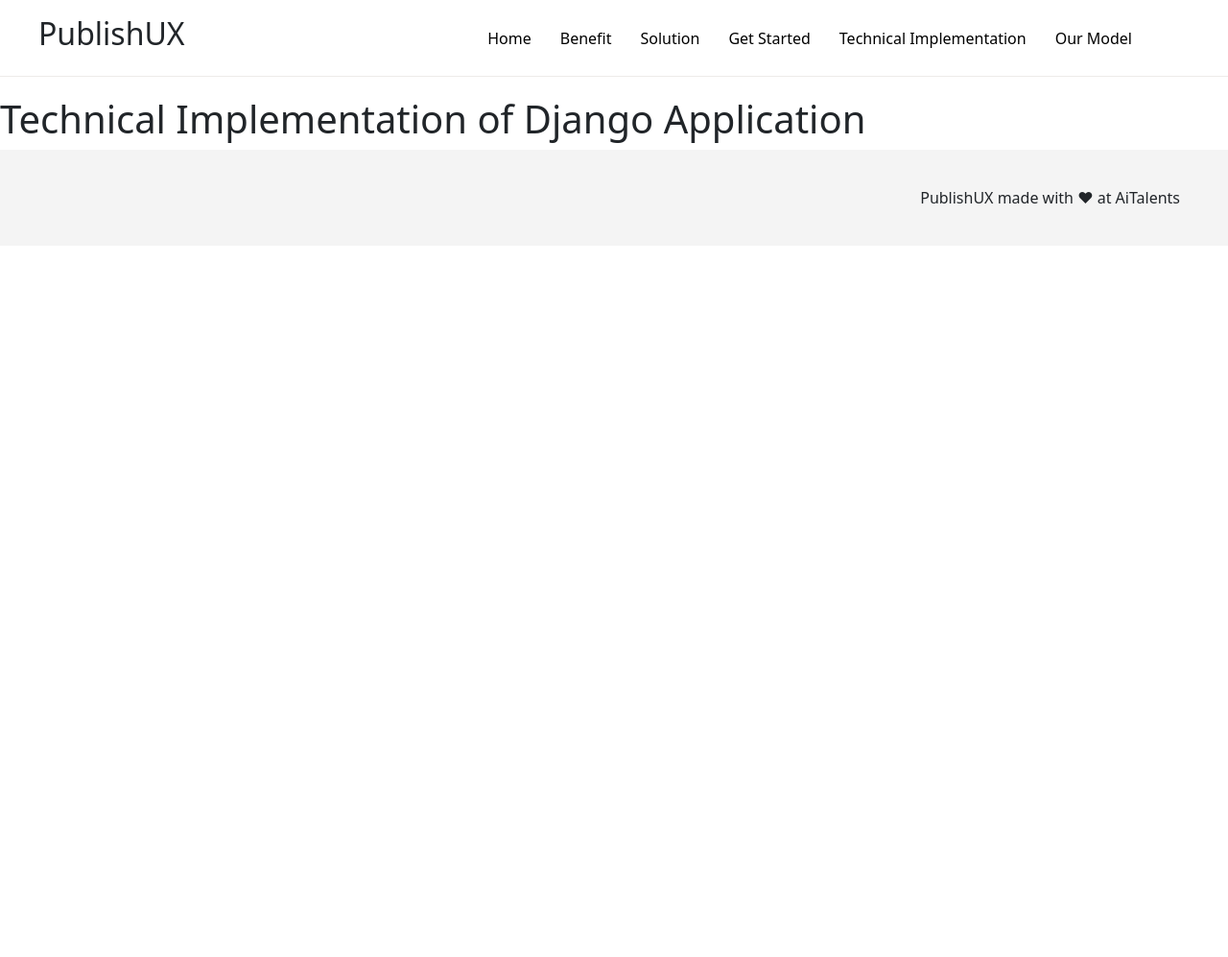
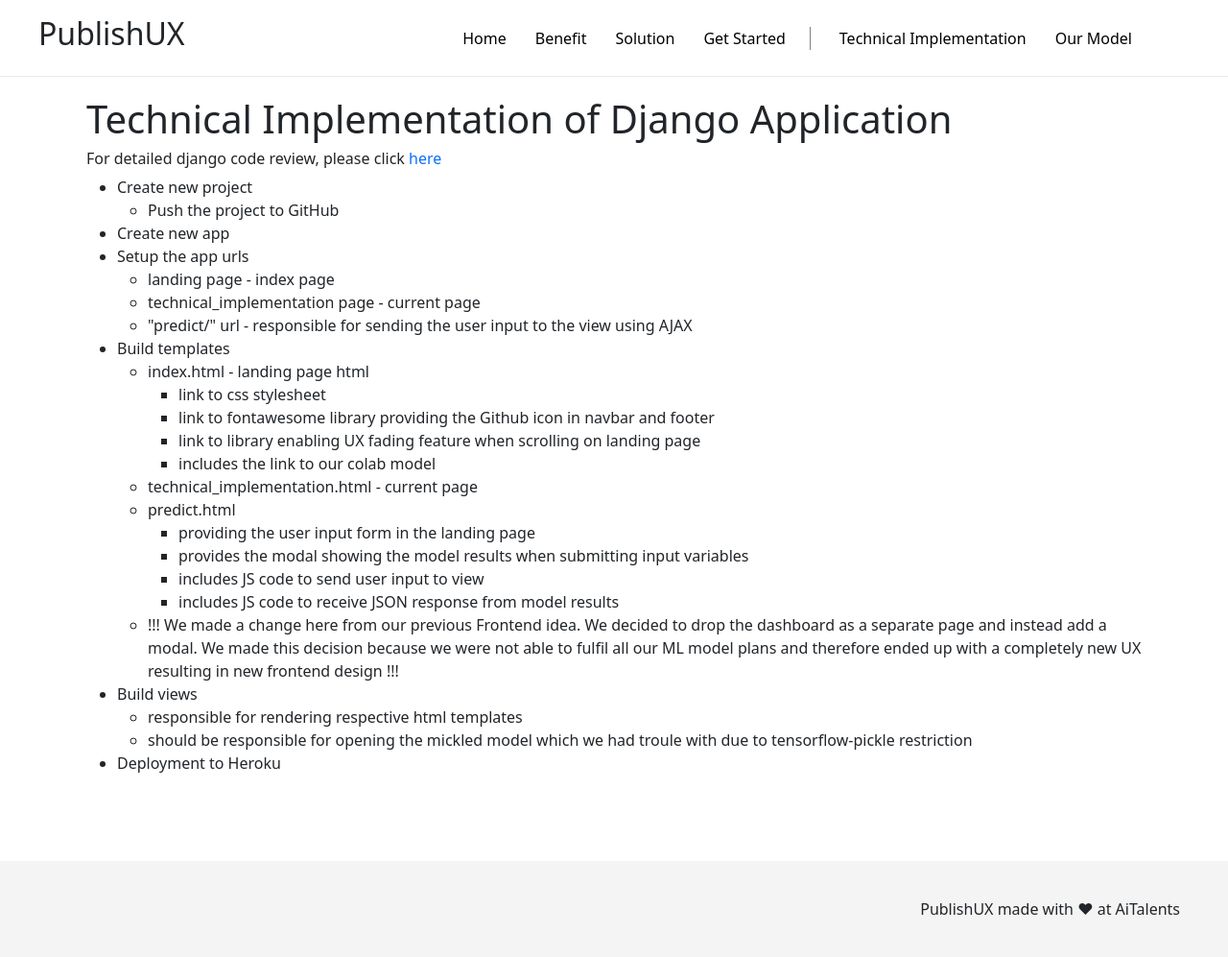
Before and after one commit to MetinLamby/djangoPublishUX, a Django app: page /technical_implementation/ in a window 1280 px wide. Shown: the whole page at 96% size. Before the commit the page ends 212 px from the top, so only its background shows below. Run offline with Django 3.2, Linux system fonts and the light colour scheme; some libraries are stand-ins or nearby versions.

Commit message:
added the technical implementation here

```diff
--- a/predict/templates/index.html
+++ b/predict/templates/index.html
@@ -20,9 +20,9 @@
       <p class="linklistitem"><a href="#navbar" class="link">Home</a></p>
       <p class="linklistitem"><a href="#benefit" class="link">Benefit</a></p>
       <p class="linklistitem"><a href="#solution" class="link">Solution</a></p>
-      <p class="linklistitem"><a href="#getstarted" class="link">Get Started</a></p>
+      <p class="linklistitem" style="border-right: 1px solid grey"><a href="#getstarted" class="link" style="padding-right: 25px;">Get Started</a></p>
       <p class="linklistitem"><a href="technical_implementation" class="link">Technical Implementation</a></p>
-      <p class="linklistitem"><a href="https://colab.research.google.com/drive/1k3MaICDKbwQP9YWDBad3lcxwpE6HJpTm#scrollTo=0O90P5NeNyTY" class="link">Our Model</a></p>
+      <p class="linklistitem"><a href="https://colab.research.google.com/drive/1ol1i4UaMPD0CQuMAU9IdRbG2AeaH9Wiw#scrollTo=OQgOe73f9Cgo" class="link">Our Model</a></p>
       <p class="linklistitem" style="font-size: 25px;"><a href="https://github.com/MetinLamby/djangoPublishUX" class="link"><i class="fab fa-github"></i></a></p>
     </div>
   </div>
--- a/predict/templates/technical_implementation.html
+++ b/predict/templates/technical_implementation.html
@@ -16,18 +16,58 @@
   <div class="navbar" id="navbar">
     <div class="logo"><h2>PublishUX</h2></div>
     <div class="linklist">
-      <p class="linklistitem"><a href="#navbar" class="link">Home</a></p>
-      <p class="linklistitem"><a href="#benefit" class="link">Benefit</a></p>
-      <p class="linklistitem"><a href="#solution" class="link">Solution</a></p>
-      <p class="linklistitem"><a href="#getstarted" class="link">Get Started</a></p>
+      <p class="linklistitem"><a href="/" class="link">Home</a></p>
+      <p class="linklistitem"><a href="/" class="link">Benefit</a></p>
+      <p class="linklistitem"><a href="/" class="link">Solution</a></p>
+      <p class="linklistitem" style="border-right: 1px solid grey"><a href="/" class="link" style="padding-right: 25px;">Get Started</a></p>
       <p class="linklistitem"><a href="technical_implementation" class="link">Technical Implementation</a></p>
       <p class="linklistitem"><a href="https://colab.research.google.com/drive/1k3MaICDKbwQP9YWDBad3lcxwpE6HJpTm#scrollTo=0O90P5NeNyTY" class="link">Our Model</a></p>
       <p class="linklistitem" style="font-size: 25px;"><a href="https://github.com/MetinLamby/djangoPublishUX" class="link"><i class="fab fa-github"></i></a></p>
     </div>
   </div>
 
+<div style="margin: 90px;">
 <h1 style="margin-top: 100px;">Technical Implementation of Django Application</h1>
-
+<h6>For detailed django code review, please click <a href="https://github.com/MetinLamby/djangoPublishUX">here</a></h6>
+<ul>
+  <li>Create new project</li>
+  <ul>
+    <li>Push the project to GitHub</li>
+  </ul>
+  <li>Create new app</li>
+  <li>Setup the app urls</li>
+  <ul>
+    <li>landing page - index page</li>
+    <li>technical_implementation page - current page</li>
+    <li>"predict/" url - responsible for sending the user input to the view using AJAX</li>
+  </ul>
+  <li>Build templates</li>
+  <ul>
+    <li>index.html - landing page html</li>
+    <ul>
+      <li>link to css stylesheet</li>
+      <li>link to fontawesome library providing the Github icon in navbar and footer</li>
+      <li>link to library enabling UX fading feature when scrolling on landing page</li>
+      <li>includes the link to our colab model</li>
+    </ul>
+    <li>technical_implementation.html - current page</li>
+    <li>predict.html</li>
+    <ul>
+      <li>providing the user input form in the landing page</li>
+      <li>provides the modal showing the model results when submitting input variables</li>
+      <li>includes JS code to send user input to view</li>
+      <li>includes JS code to receive JSON response from model results</li>
+    </ul>
+    <li>!!! We made a change here from our previous Frontend idea. We decided to drop the dashboard as a separate page and instead add a modal. We made this decision because we were not able to fulfil all our ML model plans and therefore ended up with a completely new UX resulting in new frontend design !!!</li>
+  </ul>
+  <li>Build views</li>
+  <ul>
+    <li>responsible for rendering respective html templates</li>
+    <li>should be responsible for opening the mickled model which we had troule with due to tensorflow-pickle restriction</li>
+  </ul>
+  <li>Deployment to Heroku</li>
+</ul>
+</div>
 
   <div class="footer">
     <div class="footer-links">
--- a/predict/views.py
+++ b/predict/views.py
@@ -4,6 +4,9 @@
 ##from .models import PredResults
 
 # Create your views here.
+
+def index(request):
+  return render(request, 'index.html')
 
 def predict(request):
   return render(request, 'predict.html')
```
